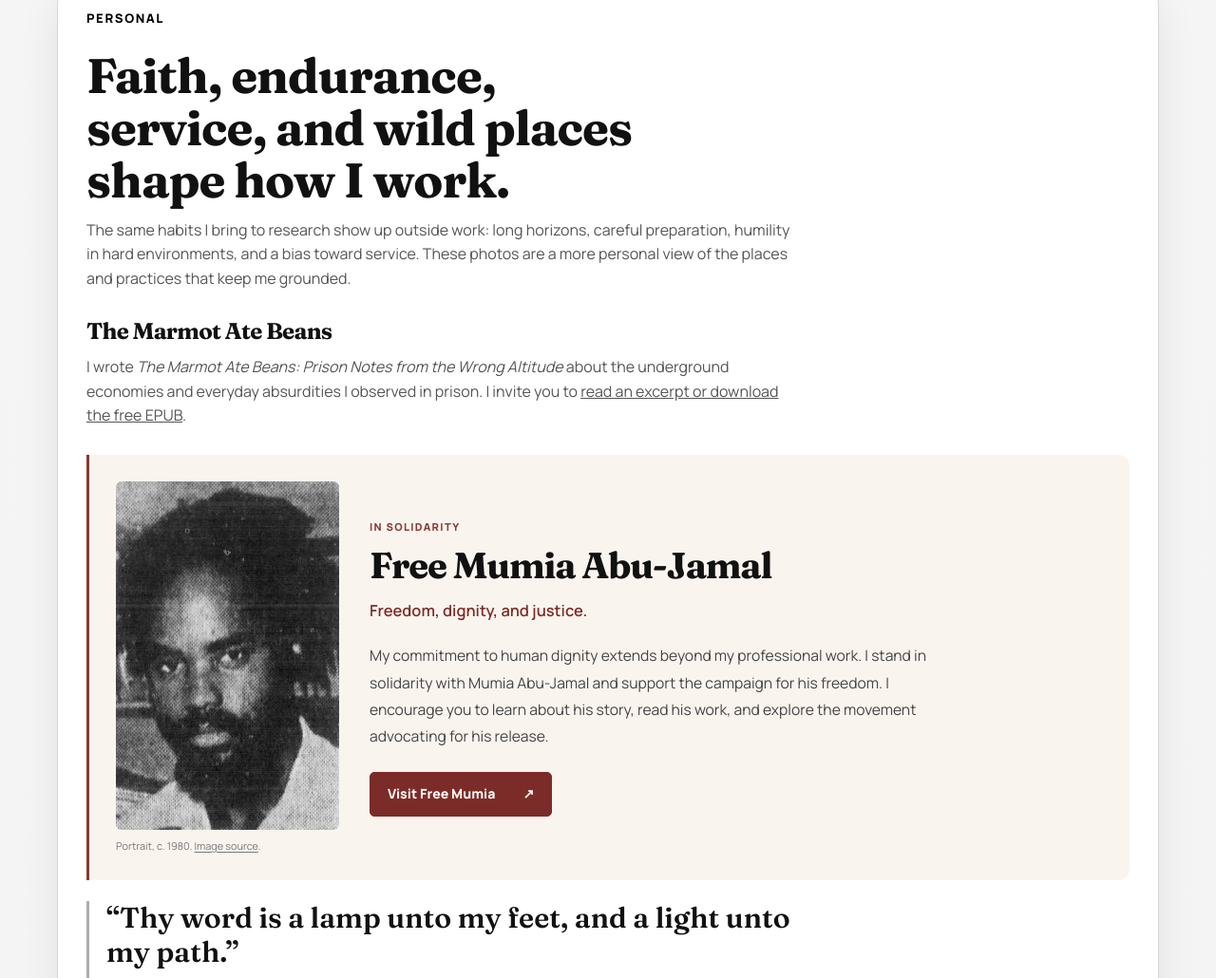
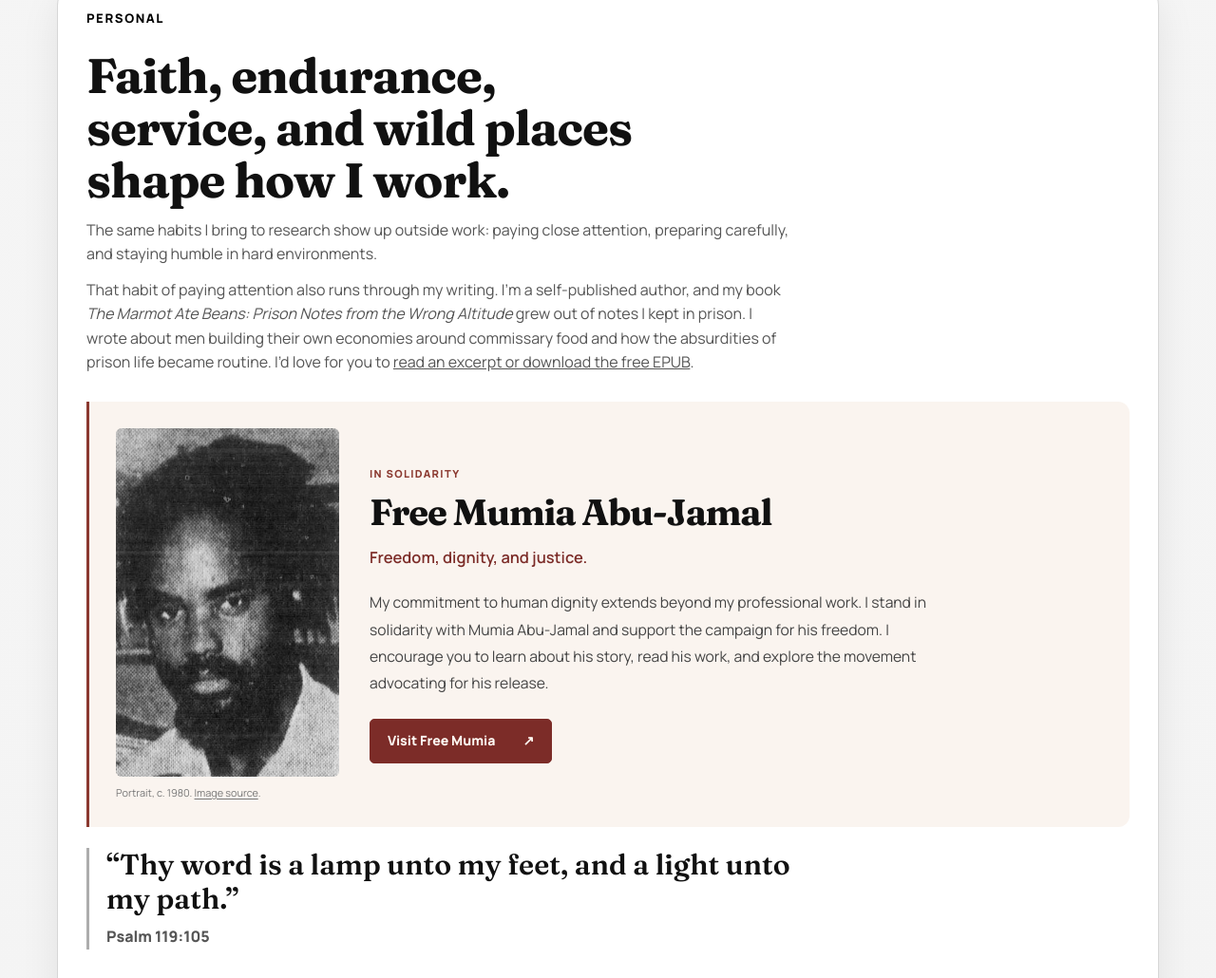
Before and after one commit to anilgypsywild/anilgypsywild.github.io, a plain HTML site: page index.html in a window 1280 px wide. Shown: the part 3637-4667 px from the top of the page at 95% size. Drawn offline with Linux system fonts and the light colour scheme.

Commit message:
Introduce the book within the personal bio

```diff
--- a/index.html
+++ b/index.html
@@ -211,16 +211,16 @@
             <p class="eyebrow">Personal</p>
             <h2>Faith, endurance, service, and wild places shape how I work.</h2>
             <p class="section-intro">
-              The same habits I bring to research show up outside work: long horizons,
-              careful preparation, humility in hard environments, and a bias toward
-              service. These photos are a more personal view of the places and practices
-              that keep me grounded.
+              The same habits I bring to research show up outside work: paying close
+              attention, preparing carefully, and staying humble in hard environments.
             </p>
-          </div>
-
-          <div id="the-marmot-ate-beans" class="section-heading">
-            <h3>The Marmot Ate Beans</h3>
-            <p class="section-intro">I wrote <em>The Marmot Ate Beans: Prison Notes from the Wrong Altitude</em> about the underground economies and everyday absurdities I observed in prison. I invite you to <a href="./marmot/">read an excerpt or download the free EPUB</a>.</p>
+            <p id="the-marmot-ate-beans" class="section-intro">
+              That habit of paying attention also runs through my writing. I’m a self-published
+              author, and my book <em>The Marmot Ate Beans: Prison Notes from the Wrong Altitude</em>
+              grew out of notes I kept in prison. I wrote about men building their own economies
+              around commissary food and how the absurdities of prison life became routine.
+              I’d love for you to <a href="./marmot/">read an excerpt or download the free EPUB</a>.
+            </p>
           </div>
 
           <div id="mumia" class="personal-solidarity">
```
